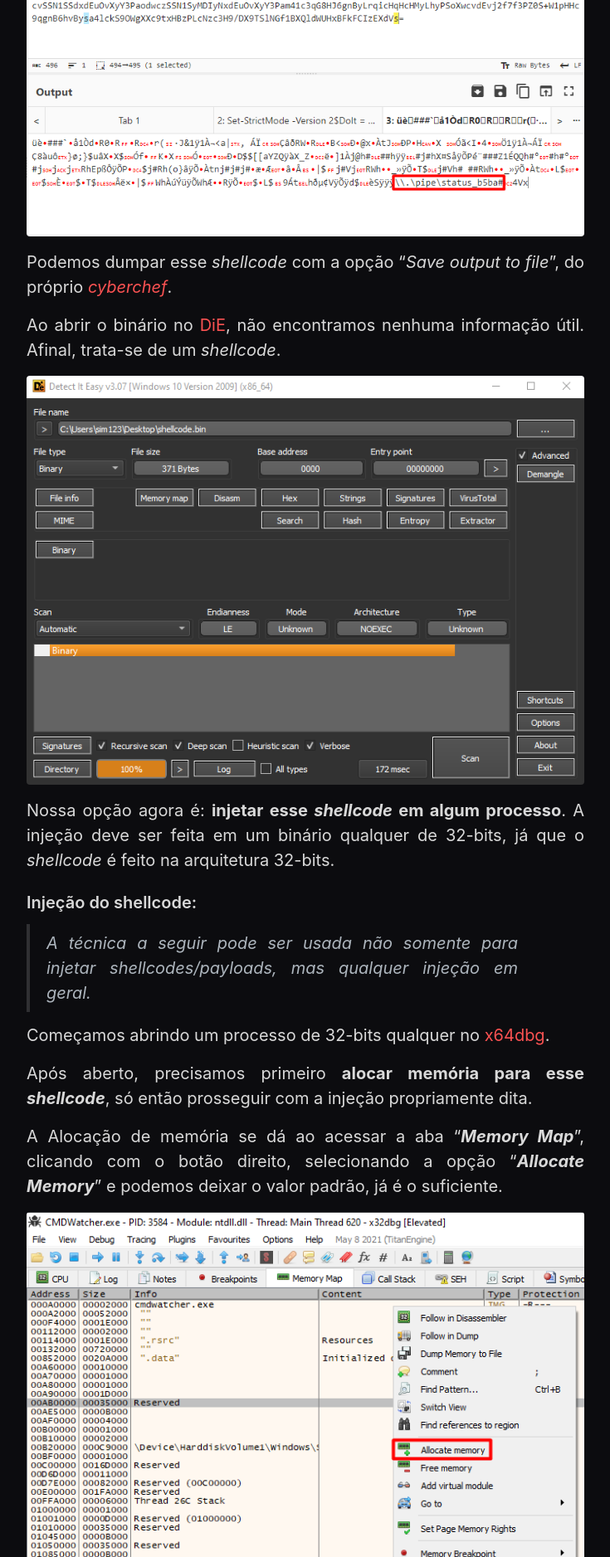
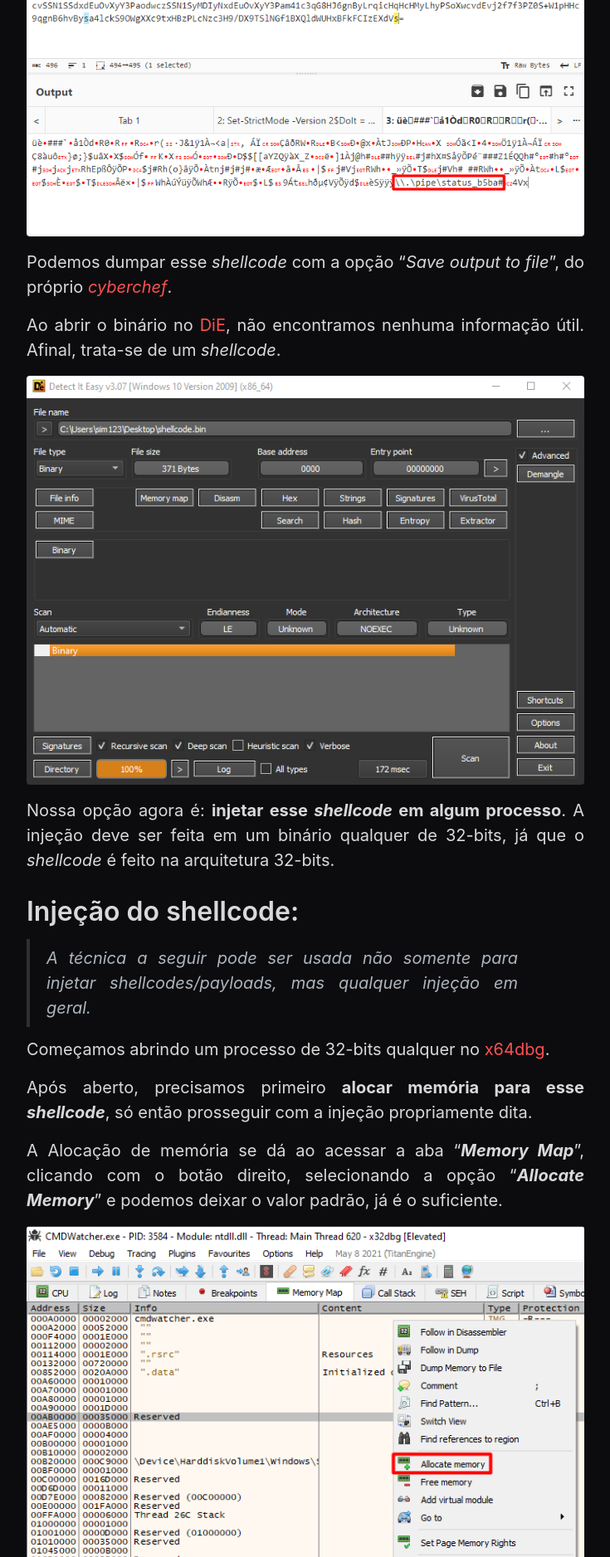
Before and after one commit to inferigang/inferigang.github.io, a Jekyll site: the page built from _posts/2023-08-07-lidando-com-named-pipes-em-malwares.md, in a window 1280 px wide. Shown: the part 4523-6400 px from the top of the page at 83% size, without its empty margins (272-1007 px from the left). Built offline with Jekyll 4.4.1, drawn with Linux system fonts in a browser that asks for light colours; the table of contents is made by our own code.

```diff
--- a/_posts/2023-08-07-lidando-com-named-pipes-em-malwares.md
+++ b/_posts/2023-08-07-lidando-com-named-pipes-em-malwares.md
@@ -71,7 +71,7 @@ Ao abrir o binário no [DiE](https://github.com/horsicq/Detect-It-Easy), não en
 <img src="/assets/img/pipe_die.png">
 
 Nossa opção agora é: **injetar esse _shellcode_ em algum processo**. A injeção deve ser feita em um binário qualquer de 32-bits, já que o _shellcode_ é feito na arquitetura 32-bits.
-### Injeção do shellcode:
+# Injeção do shellcode:
 
 > _A técnica a seguir pode ser usada não somente para injetar shellcodes/payloads, mas qualquer injeção em geral._
 
```
